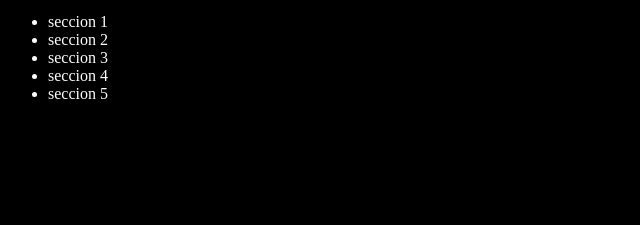
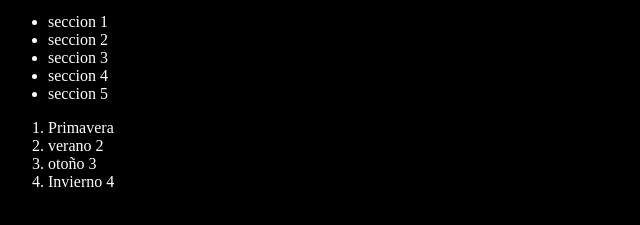
Before and after one commit to robermerlano/youtube-git, a plain HTML site: page index.html in a window 1280 px wide. Shown: the part 101-326 px from the top of the page, without its empty margins (0-640 px from the left). Drawn offline with Linux system fonts and the light colour scheme.

Commit message:
Agregando estaciones del año

```diff
--- a/index.html
+++ b/index.html
@@ -18,6 +18,14 @@
         <li>seccion 4</li>
         <li>seccion 5</li>
     </ul>
+
+    <ol>
+        <li>Primavera</li>
+        <li>verano 2</li>
+        <li>otoño 3</li>
+        <li>Invierno 4</li>
+
+    </ol>
 </body>
 
 </html>
```
